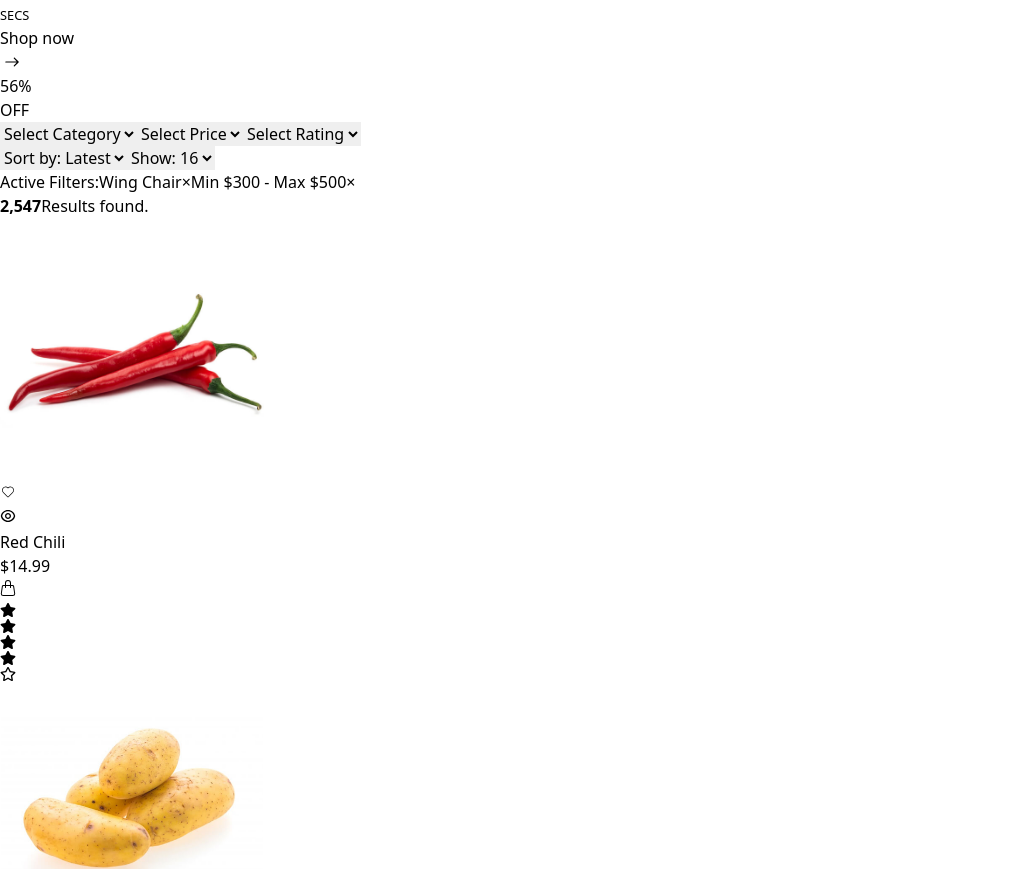
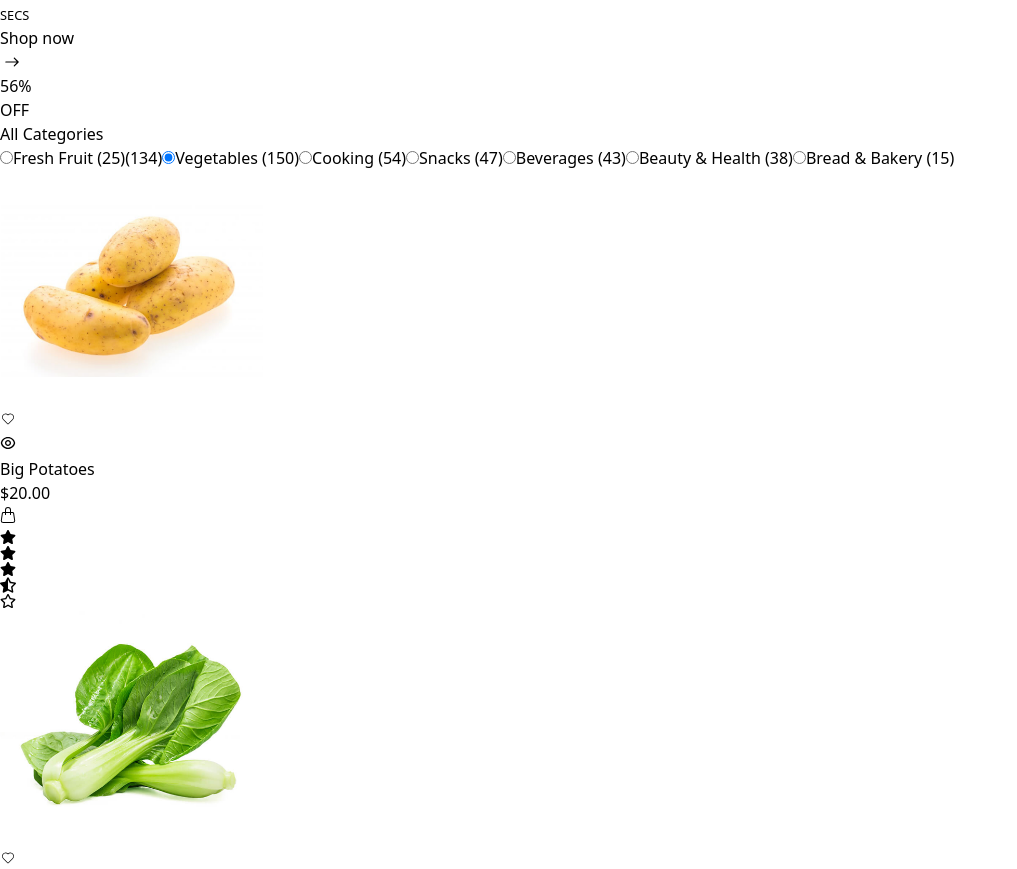
Before and after one commit to Pratik205106/Ecobazar-react, a React (Vite) app: page /shop in a window 1280 px wide. Shown: the part 1240-2109 px from the top of the page, without its empty margins (0-1017 px from the left). Built offline with nearby package versions, Linux system fonts and the light colour scheme.

Commit message:
updating code of shop section

```diff
--- a/src/ShopComponents/Filter.tsx
+++ b/src/ShopComponents/Filter.tsx
@@ -1,57 +1,47 @@
+import { useState } from "react";
 
+type Category = {
+  name: string;
+  count: number;
+  secondaryCount?: number;
+};
 
-const Filter = () => {
+const categories: Category[] = [
+  { name: "Fresh Fruit", count: 25, secondaryCount: 134 },
+  { name: "Vegetables", count: 150 },
+  { name: "Cooking", count: 54 },
+  { name: "Snacks", count: 47 },
+  { name: "Beverages", count: 43 },
+  { name: "Beauty & Health", count: 38 },
+  { name: "Bread & Bakery", count: 15 },
+];
+
+const CategoryFilter = () => {
+  const [selected, setSelected] = useState("Vegetables");
+
   return (
-    <section className="mt-10">
-    {/* Filter Controls */}
-    <div className="flex flex-wrap md:flex-nowrap items-center justify-between gap-6 mb-6 px-4">
-      <div className="flex flex-wrap gap-4">
-        <select className="border border-gray-400 rounded h-10 px-3 w-44">
-          <option value="">Select Category</option>
-        </select>
-        <select className="border border-gray-400 rounded h-10 px-3 w-44">
-          <option value="">Select Price</option>
-        </select>
-        <select className="border border-gray-400 rounded h-10 px-3 w-44">
-          <option value="">Select Rating</option>
-        </select>
-      </div>
+    <div className="space-y-4 mx-auto mt-8">
+      <h2 className="text-lg font-semibold">All Categories</h2>
+      {categories.map((category) => (
+        <label key={category.name} className="flex items-center cursor-pointer space-x-2">
+          <input
+            type="radio"
+            name="category"
+            value={category.name}
+            checked={selected === category.name}
+            onChange={() => setSelected(category.name)}
+            className="form-radio text-[#1A1A1A] focus:ring-green-700"
+          />
+          <span className="text-sm text-gray-800">
+            {category.name} <span className="text-gray-500">({category.count})</span>
+            {category.secondaryCount && (
+              <span className="text-gray-400 ml-1">({category.secondaryCount})</span>
+            )}
+          </span>
+        </label>
+      ))}
+    </div>
+  );
+};
 
-      <div className="flex gap-4">
-        <select className="border border-gray-400 rounded h-10 px-3 w-44">
-          <option value="">Sort by: Latest</option>
-        </select>
-        <select className="border border-gray-400 rounded h-10 px-3 w-44">
-          <option value="">Show: 16</option>
-        </select>
-      </div>
-    </div>
-
-    {/* Active Filters */}
-    <div className="w-full flex items-center justify-between px-4 py-3 border-y border-[#E5E5E5]">
-      {/* Left side: filters */}
-      <div className="flex items-center gap-4 flex-wrap">
-        <span className="text-[0.875rem] font-medium text-[#808080]">Active Filters:</span>
-        <span className="text-sm text-black flex items-center gap-1">
-          Wing Chair
-          <button className="hover:text-red-500 text-xl leading-none">×</button>
-        </span>
-        <span className="text-sm text-black flex items-center gap-1">
-          Min $300 - Max $500
-          <button className="hover:text-red-500 text-xl leading-none">×</button>
-        </span>
-      </div>
-
-      {/* Right side: results */}
-      <div className="text-sm font-semibold text-gray-700 whitespace-nowrap flex items-center gap-1">
-  <strong>2,547</strong>
-  <span className="text-[#808080]">Results found.</span>
-</div>
-
-    </div>
-  </section>
-
-  )
-}
-
-export default Filter
+export default CategoryFilter;
--- a/src/ShopComponents/ShopProducts.tsx
+++ b/src/ShopComponents/ShopProducts.tsx
@@ -4,22 +4,23 @@ import { extraProducts, PopularProduct } from "../utils/data";
 
 const ShopProducts = () => {
   const products = [
-    extraProducts[0],
     PopularProduct[5],
     PopularProduct[2],
     PopularProduct[6],
-    extraProducts[3],
     PopularProduct[4],
     PopularProduct[7],
     PopularProduct[0],
-    extraProducts[4],
     PopularProduct[8],
     PopularProduct[9],
     extraProducts[1],
-    PopularProduct[6],
     PopularProduct[3],
     extraProducts[2],
     extraProducts[5],
+    extraProducts[0],
+    extraProducts[3],
+    extraProducts[4],
+
+
   ];
 
 
@@ -33,7 +34,8 @@ const ShopProducts = () => {
   return (
     <section>
       <main className="h-auto max-w-full mx-auto mt-8">
-        <div className="grid grid-cols-4 gap-4">
+        <div className="w-[61.5rem]">
+        <div className="grid grid-cols-3 gap-4">
           {products.map((product, index) => (
            <Card
            key={index}
@@ -41,11 +43,12 @@ const ShopProducts = () => {
            title={product.title}
            image={product.image}
            star={product.star as number}
-           badge={index === 3 ? "Out of stock" : index === 11 ? "50% OFF" : undefined}
+           badge={index === 2 ? "Out of stock" : index === 8 ? "50% OFF" : undefined}
            fixRate={getFixRate(index, product)}
          />
 
           ))}
+        </div>
         </div>
       </main>
     </section>
--- a/src/pages/Shop.tsx
+++ b/src/pages/Shop.tsx
@@ -1,4 +1,4 @@
-import { useLocation } from "react-router"
+
 import Filter from "../ShopComponents/Filter"
 import ShopDiscountBanner from "../ShopComponents/ShopDiscountBanner"
 import ShopProducts from "../ShopComponents/ShopProducts"
@@ -7,13 +7,14 @@ import ShopProducts from "../ShopComponents/ShopProducts"
 
 
 const Shop = () => {
-  const path= useLocation()
-  console.log(path.pathname)
+
   return (
    <>
   <ShopDiscountBanner/>
+  <div className="flex flex-col-2 ">
   <Filter/>
   <ShopProducts/>
+  </div>
    </>
   )
 }
```
